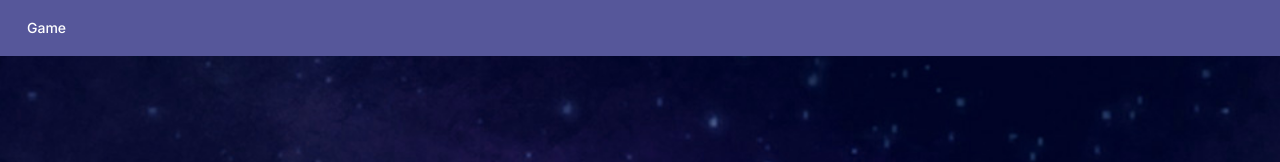
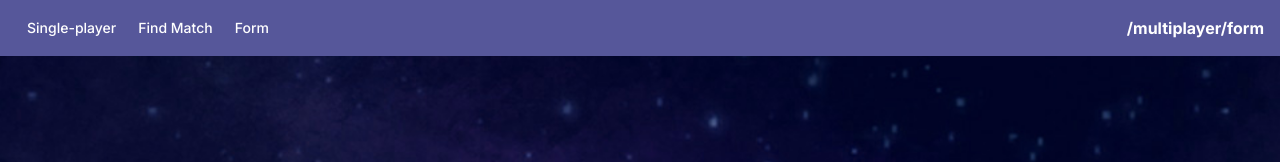
Before and after one commit to ZhaiDavid/PokemonHigherOrLower, a Next.js app in the folder pokemon_higher_or_lower/: page /multiplayer/form in a window 1280 px wide. Shown: the top 162 px of the page. Built offline with nearby package versions, Linux system fonts and the light colour scheme; no server answers.

Commit message:
Added page indicator on nav

```diff
--- a/pokemon_higher_or_lower/app/_components/MainNav.js
+++ b/pokemon_higher_or_lower/app/_components/MainNav.js
@@ -1,6 +1,5 @@
 // Navigation Bar made using tutorial from blog post https://dev.to/shaikathaque/responsive-navbar-in-react-using-shadcnui-and-tailwind-css-4jc9
 //TODO: Fix the navbar to correct structure
-
 import { Button } from "@/components/ui/button";
 import Link from "next/link";
 import {
@@ -21,8 +20,27 @@ import {
 export default function MainNav() {
     return (
         <>
-            <div className="mr-4 hidden gap-2 md:flex">
-                {/* Testing Dropdown Menu*/}
+            <div className="mr-4 hidden gap-2 md:flex md:justify-between">
+                <div className="flex ">
+                    <Button variant="link" className="text-white font-sans">
+                        <Link href="/singleplayer/menu">
+                            Single-player
+                        </Link>
+                    </Button>
+                    <Button variant="link" className="text-white font-sans">
+                        <Link href="/multiplayer/matchmaking">
+                            Find Match
+                        </Link>
+                    </Button>
+                    <Button variant="link" className="text-white font-sans">
+                        <Link href="/multiplayer/form">
+                            Form
+                        </Link>
+                    </Button>
+                </div>
+
+
+                {/* Testing Dropdown Menu
                 <DropdownMenu>
                     <DropdownMenuTrigger asChild>
                         <Button variant="link" className="text-white font-sans">Game</Button>
@@ -50,7 +68,7 @@ export default function MainNav() {
                             </DropdownMenuItem>
                         </DropdownMenuGroup>
                     </DropdownMenuContent>
-                </DropdownMenu>
+                </DropdownMenu> */}
             </div>
         </>
     )
--- a/pokemon_higher_or_lower/app/_components/MobileNav.js
+++ b/pokemon_higher_or_lower/app/_components/MobileNav.js
@@ -3,6 +3,7 @@
 
 "use client";
 import { useState } from "react";
+
 import Link from "next/link";
 import { Sheet, SheetTitle, SheetContent, SheetTrigger } from '@/components/ui/sheet';
 import { Button } from '@/components/ui/button';
--- a/pokemon_higher_or_lower/app/_components/SiteHeader.js
+++ b/pokemon_higher_or_lower/app/_components/SiteHeader.js
@@ -1,4 +1,8 @@
 // Navigation Bar made using tutorial from blog post https://dev.to/shaikathaque/responsive-navbar-in-react-using-shadcnui-and-tailwind-css-4jc9
+"use client";
+import { useState } from "react";
+
+import { usePathname } from "next/navigation";
 
 import MainNav from "./MainNav";
 import MobileNav from "./MobileNav";
@@ -6,11 +10,16 @@ import MobileNav from "./MobileNav";
 import "./SiteHeader.css"
 
 export default function SiteHeader() {
+    const pathName = usePathname()
+
     return (
         <header className="header w-full">
-            <div className="flex h-14 items-center px-4 bg-[#56579A]">
-                <MainNav />
-                <MobileNav />
+            <div className="flex h-14 items-center justify-between px-4 bg-[#56579A]">
+                <div>
+                    <MainNav />
+                    <MobileNav />
+                </div>
+                <h1 className="flex items-center text-white font-bold">{pathName}</h1>
             </div>
         </header>
     )
```
